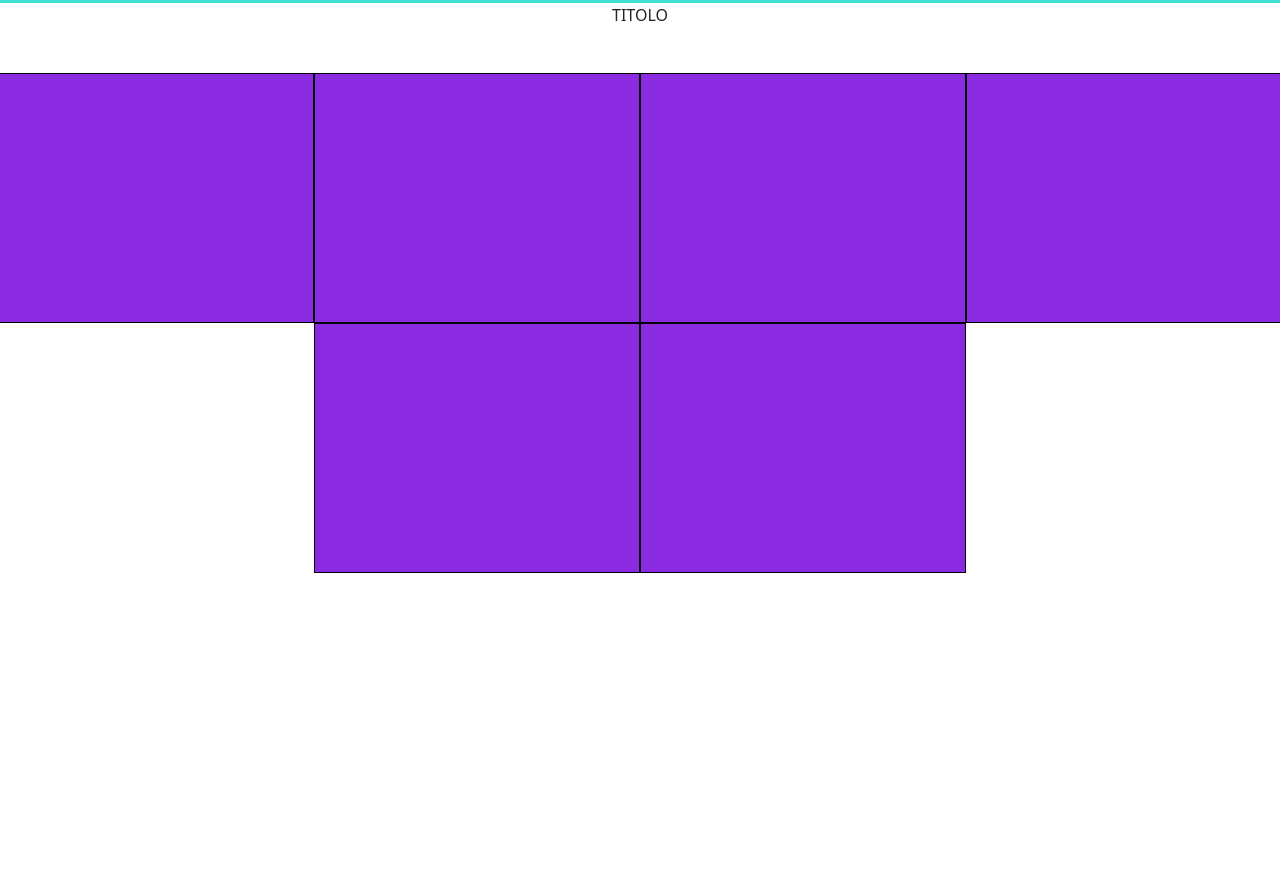
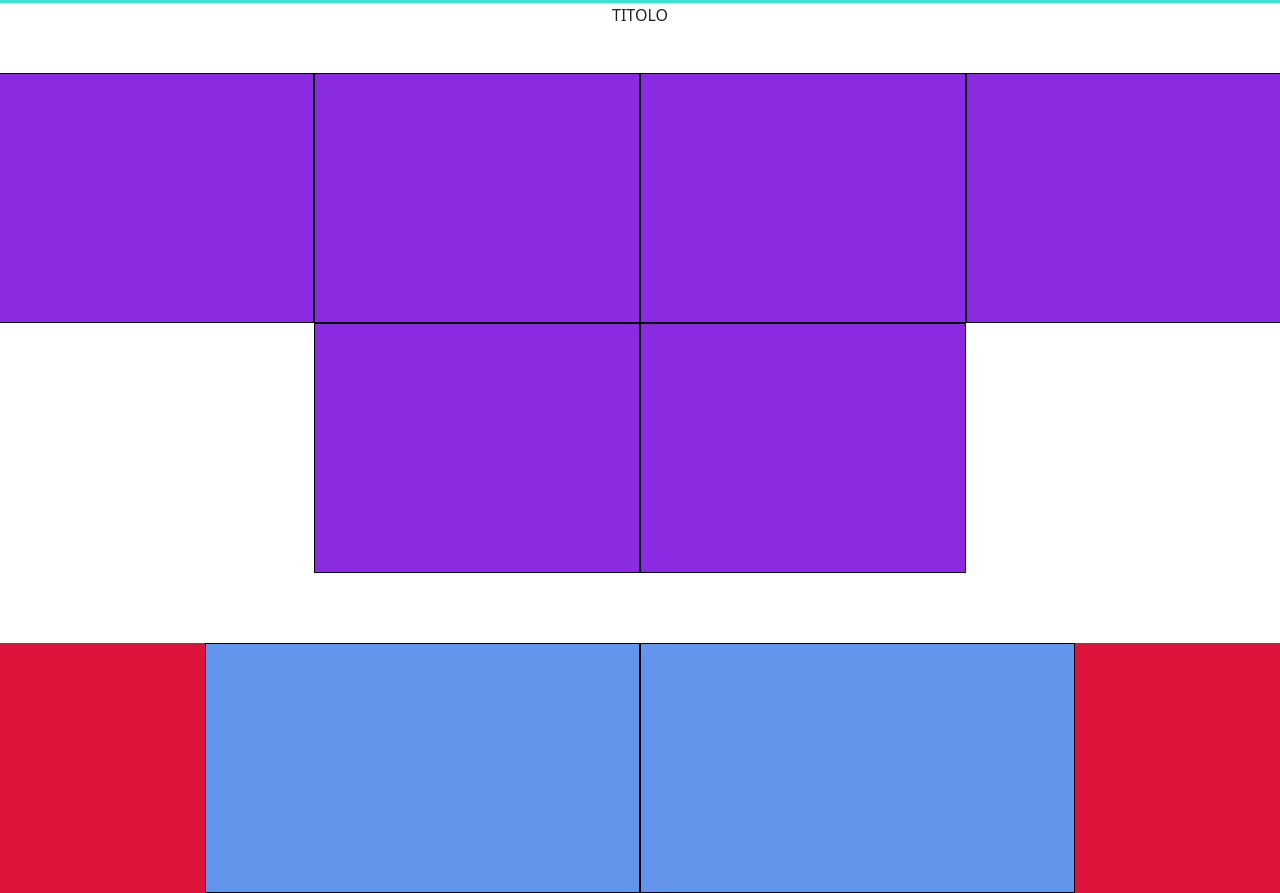
Before and after one commit to Maurizio97/html-css-bootstrap-freelancer, a plain HTML site: page index.html in a window 1280 px wide. Shown: the part 247-1140 px from the top of the page. Before the commit the page ends 890 px from the top, so only its background shows below. Drawn offline with nearby package versions, Linux system fonts and the light colour scheme.

Commit message:
about complete

```diff
--- a/css/style.css
+++ b/css/style.css
@@ -33,3 +33,16 @@ nav {
 .items-jumbotron {
     height: 250px;
 }
+
+/* about */
+
+#about {
+    height: 250px;
+    background-color: crimson;
+}
+
+#about .color {
+    background-color: cornflowerblue;
+    height: 250px;
+    border: solid 1px black;
+}
--- a/index.html
+++ b/index.html
@@ -43,19 +43,19 @@
             TITOLO
         </div>
         <div class="row justify-content-center">
-            <div class="items-jumbotron col-12 col-md-5  col-lg-3 offset-lg-0 color">
+            <div class="items-jumbotron col-12 col-md-5  col-lg-3 color">
 
             </div>
             <div class="items-jumbotron col-12 col-md-5 col-lg-3 color">
 
             </div>
-            <div class="items-jumbotron col-12 col-md-5  col-lg-3 offset-lg-0 color">
+            <div class="items-jumbotron col-12 col-md-5  col-lg-3 color">
 
             </div>
             <div class="items-jumbotron col-12 col-md-5 col-lg-3 color">
 
             </div>
-            <div class="items-jumbotron col-12 col-md-5  col-lg-3 offset-lg-0 color">
+            <div class="items-jumbotron col-12 col-md-5  col-lg-3 color">
 
             </div>
             <div class="items-jumbotron col-12 col-md-5 col-lg-3 color">
@@ -68,7 +68,14 @@
 
     <!-- about -->
     <div id="about">
+        <div class="row justify-content-center">
+            <div class="col-12 col-md-4 color">
 
+            </div>
+            <div class="col-12 col-md-4 color">
+
+            </div>
+        </div>
     </div>
     <!-- /about -->
 
```
